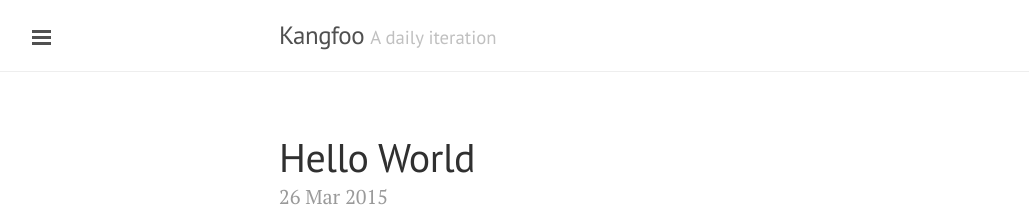
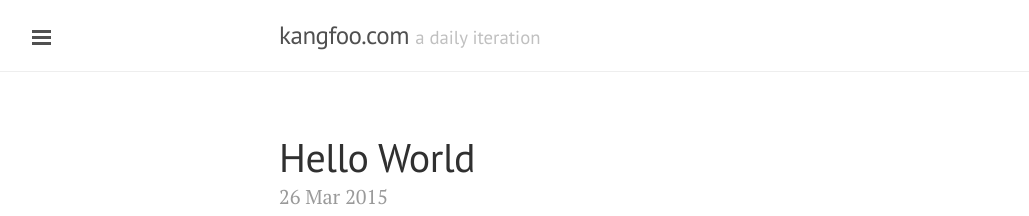
Before and after one commit to kangfoo2/kangfoo2.github.io, a Jekyll site: the page built from index.html, in a window 1280 px wide. Shown: the top 216 px of the page, without its empty margins (1-1030 px from the left). Built offline with Jekyll 4.4.1, drawn with Linux system fonts in a browser that asks for light colours; Markdown is read by kramdown in place of the engine named in the settings; the list of posts is cut into pages by our own code.

Commit message:
tweak the title

```diff
--- a/_config.yml
+++ b/_config.yml
@@ -7,8 +7,8 @@ permalink:        pretty
 relative_permalinks: true
 
 # Setup
-title:            Kangfoo
-tagline:          A daily iteration
+title:            kangfoo.com
+tagline:          a daily iteration
 url:              http://kangfoo.com
 paginate:         5
 baseurl:          /
```
